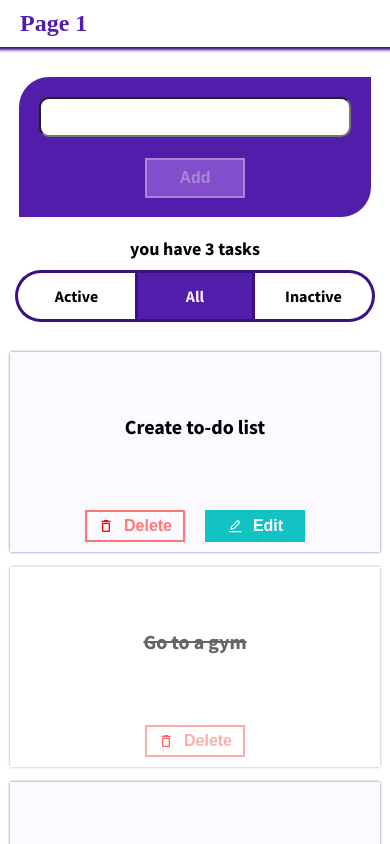
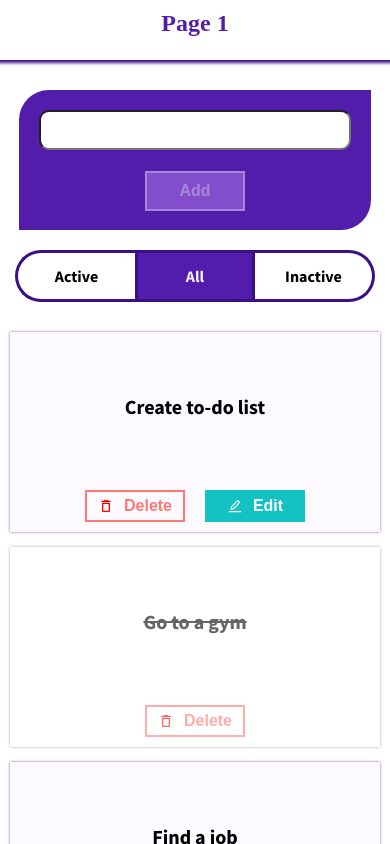
Before and after one commit to takeAmoment/react-todo-hw, a React (Create React App) app: page /todo in a window 390 px wide. Shown: the top 844 px of the page. Built offline with nearby package versions, Linux system fonts and the light colour scheme.

Commit message:
feat: add info about user to Header

```diff
--- a/src/components/Header/Header.jsx
+++ b/src/components/Header/Header.jsx
@@ -1,9 +1,12 @@
 import { useSelector } from "react-redux";
 import { NavLink } from "react-router-dom";
+import { BiTask } from "react-icons/bi";
 import styles from "./Header.module.css";
 
 export function Header() {
+  const { todoList } = useSelector((state) => state.todos);
   const { username } = useSelector((state) => state.username);
+
   return (
     <header>
       <nav className={styles.header__menu}>
@@ -31,6 +34,17 @@ export function Header() {
             </li>
           )}
         </ul>
+        {username && (
+          <div className={styles.user__info}>
+            <span className={styles.user__name}>{username}</span>
+            <div className={styles.user__tasks}>
+              <BiTask className={styles.tasks__icon} />
+              <span className={styles.tasks__amount}>
+                {todoList.filter((task) => task.active).length}
+              </span>
+            </div>
+          </div>
+        )}
       </nav>
     </header>
   );
--- a/src/components/Header/Header.module.css
+++ b/src/components/Header/Header.module.css
@@ -1,8 +1,19 @@
 header{
     box-shadow: 0rem 0rem 0.3rem 0.3rem var(--primary-dark);
+    min-height: 6rem;
 }
 .header__menu {
     padding: 1rem 2rem;
+    display: flex;
+    gap: 1.5rem;
+    flex-direction: row;
+    justify-content: space-between;
+}
+@media (max-width: 500px) {
+    .header__menu{
+        flex-direction: column-reverse;
+        align-items: center;
+    }
 }
 .menu__list {
     display: flex;
@@ -24,3 +35,36 @@ header{
 .link.active {
     color: var(--primary-medium);
 }
+.user__info {
+    display: flex;
+    flex-direction: row;
+    align-items: center;
+}
+.user__name {
+    color: var(--primary-dark);
+    font-size: 2.4rem;
+    font-weight: 700;
+    font-family: 'Charis SIL', serif;
+}
+.user__tasks{
+    position: relative;
+}
+.tasks__icon {
+    font-size: 3.6rem;
+    color: var(--primary);
+}
+.tasks__amount {
+    position: absolute;
+    top: -0.5rem;
+    right: -0.5rem;
+    display: flex;
+    align-items: center;
+    justify-content: center;
+    border-radius: 100%;
+    width: 2.5rem;
+    height: 2.5rem;
+    background-color: #ff4d4f;
+    color: white;
+    font-size: 1.4rem;
+    font-weight: 700;
+}
--- a/src/pages/TodoPage/TodoPage.jsx
+++ b/src/pages/TodoPage/TodoPage.jsx
@@ -5,8 +5,7 @@ import styles from "./TodoPage.module.css";
 import { InputField, Button, TabContainer, TodoList } from "../../components";
 
 export function TodoPage() {
-  const { todoForEdit, todoList } = useSelector((state) => state.todos);
-  const { username } = useSelector((state) => state.username);
+  const { todoForEdit } = useSelector((state) => state.todos);
   const dispatch = useDispatch();
   const [taskName, setTaskName] = useState("");
   const [isDisabled, setIsDisabled] = useState(true);
@@ -55,12 +54,6 @@ export function TodoPage() {
     dispatch(cancelEdition());
   }
 
-  function createTitle() {
-    return `${
-      username.slice(0, 1).toUpperCase() + username.slice(1)
-    } you have ${todoList.length} ${todoList.length < 2 ? "task" : "tasks"}`;
-  }
-
   return (
     <main className={styles.todo__page}>
       <div className={styles.page__container}>
@@ -96,7 +89,6 @@ export function TodoPage() {
             </div>
           )}
         </div>
-        <h2 className={styles.user__title}>{createTitle()}</h2>
         <TabContainer />
         <TodoList />
       </div>
```
